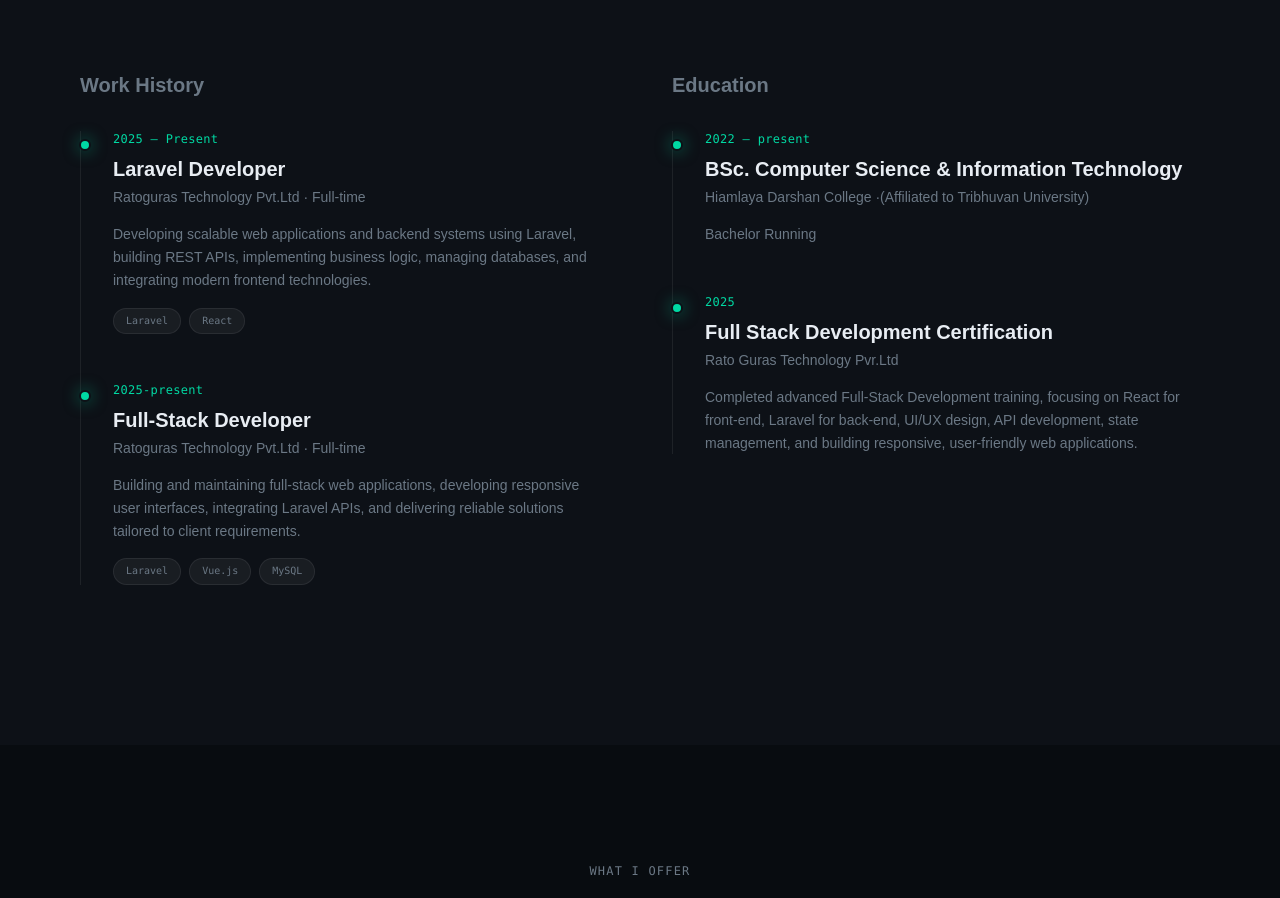
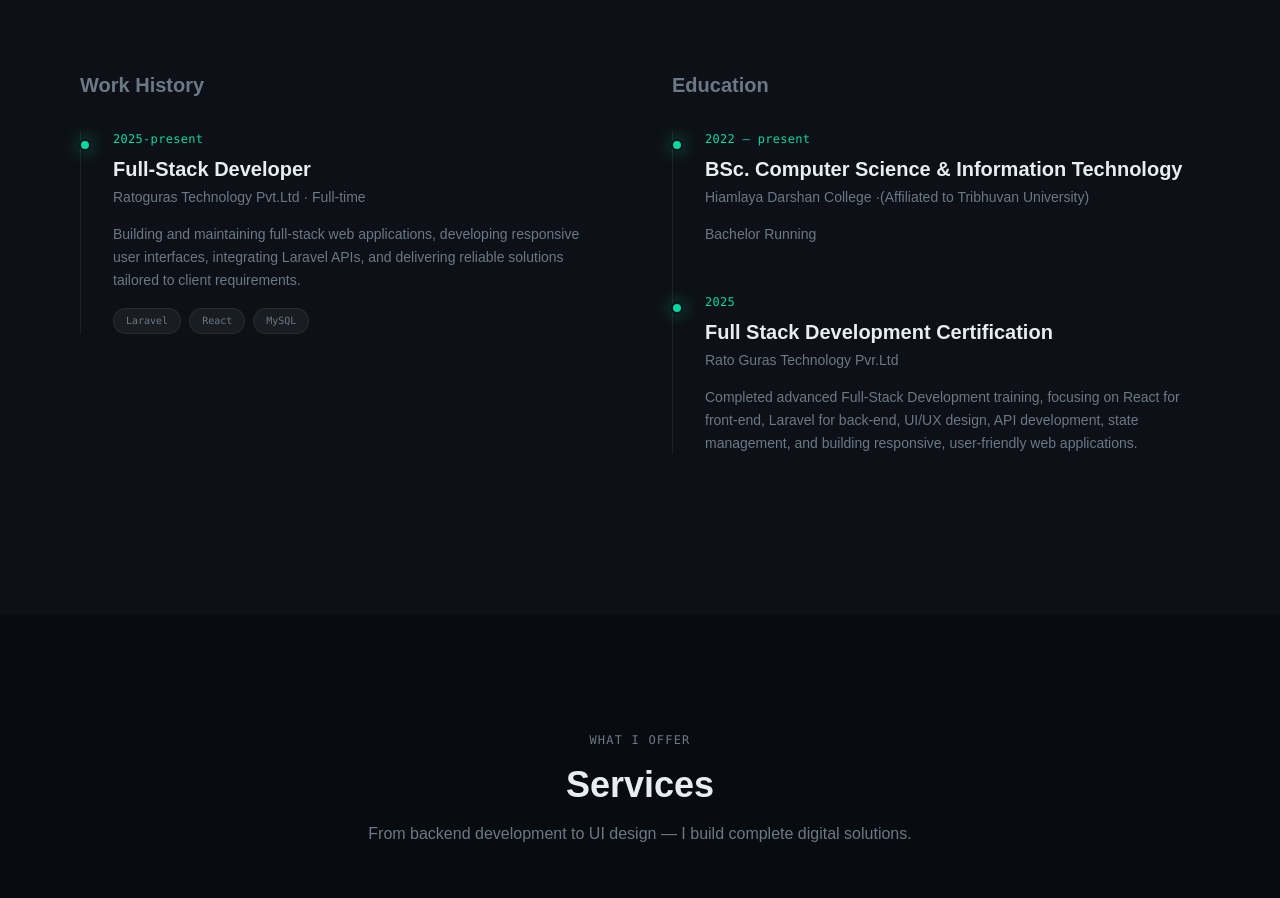
Before and after one commit to Rannjit158/portfolio, a React (Vite) app: page / in a window 1280 px wide. Shown: the part 4640-5538 px from the top of the page. Built offline with nearby package versions, Linux system fonts and the light colour scheme.

Commit message:
change the data

```diff
--- a/src/data/portfolioData.js
+++ b/src/data/portfolioData.js
@@ -184,19 +184,19 @@ export const projects = [
 ];
 
 export const workHistory = [
-  {
-    date: "2025 — Present",
-    title: "Laravel Developer",
-    company: "Ratoguras Technology Pvt.Ltd · Full-time",
-    desc:"Developing scalable web applications and backend systems using Laravel, building REST APIs, implementing business logic, managing databases, and integrating modern frontend technologies.",
-    techs: ["Laravel", "React"],
-  },
+  // {
+  //   date: "2025 — Present",
+  //   title: "Laravel Developer",
+  //   company: "Ratoguras Technology Pvt.Ltd · Full-time",
+  //   desc:"Developing scalable web applications and backend systems using Laravel, building REST APIs, implementing business logic, managing databases, and integrating modern frontend technologies.",
+  //   techs: ["Laravel", "React", "MySQL"],
+  // },
   {
     date: "2025-present",
     title: "Full-Stack Developer",
     company: "Ratoguras Technology Pvt.Ltd · Full-time",
     desc: "Building and maintaining full-stack web applications, developing responsive user interfaces, integrating Laravel APIs, and delivering reliable solutions tailored to client requirements.",
-    techs: ["Laravel", "Vue.js", "MySQL"],
+    techs: ["Laravel", "React", "MySQL"],
   },
 ];
 
```
